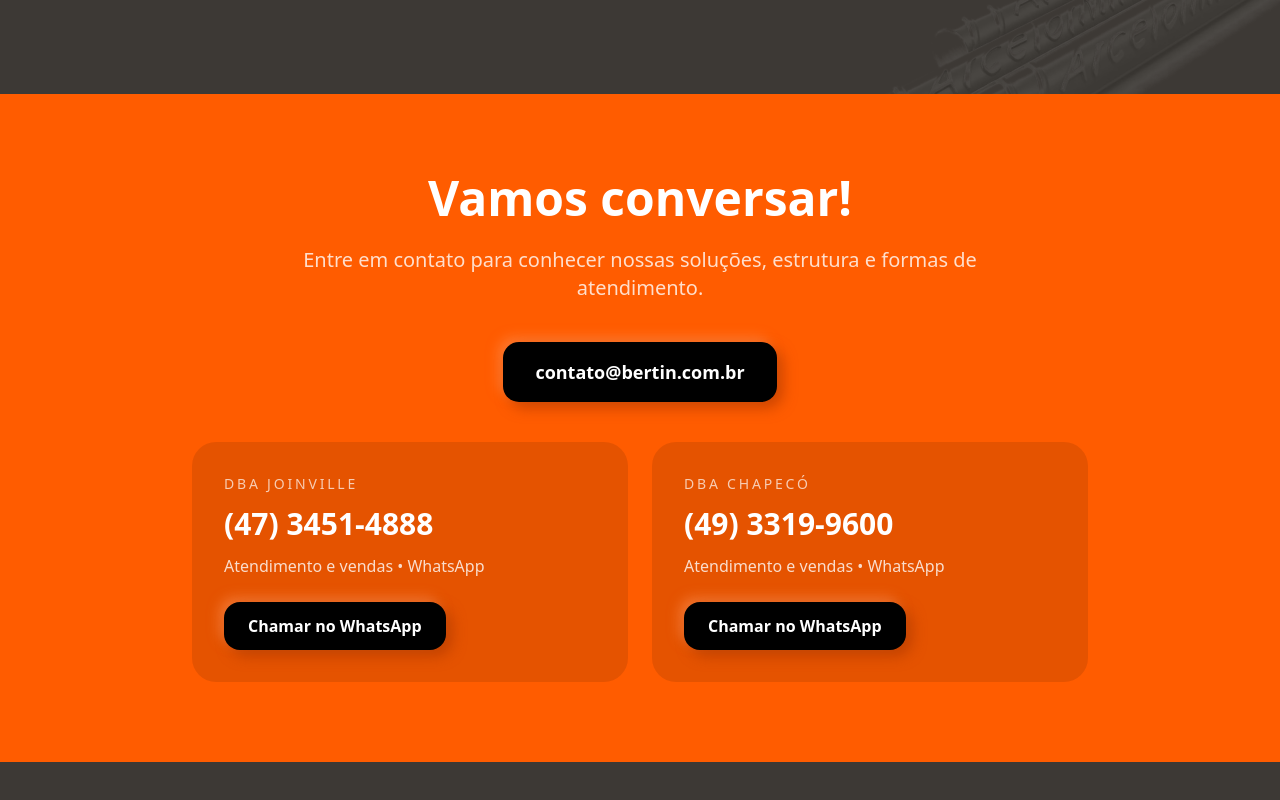
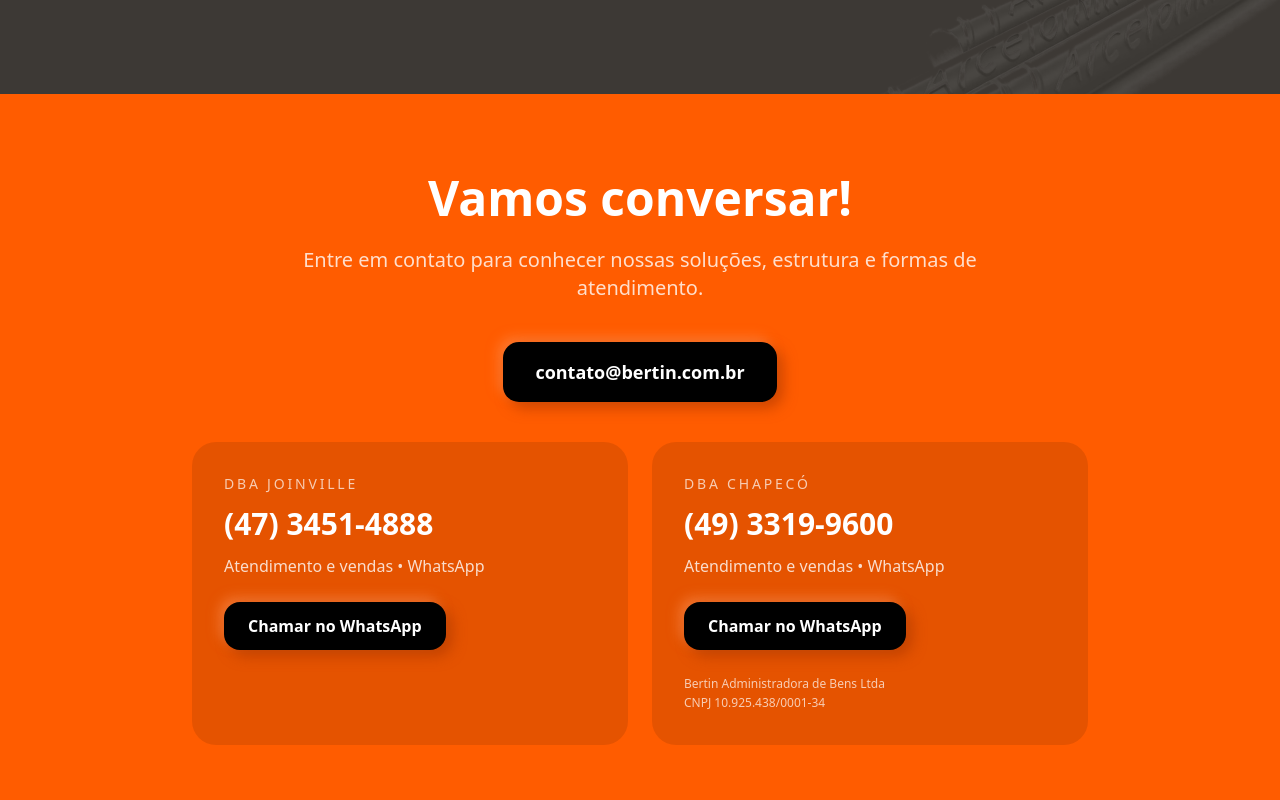
Before and after one commit to RARBertin/bertin-site, a React (Vite) app: page / in a window 1280 px wide. Shown: the part 2145-2945 px from the top of the page. Before the commit the page ends 2907 px from the top, so only its background shows below. Built offline with nearby package versions, Linux system fonts and the light colour scheme.

Commit message:
Contato: razão social e CNPJ da Bertin Adm abaixo de Chapecó
Para a verificação do negócio na Meta (WhatsApp no portal), que confere se o
site corresponde à empresa. Pedido do Raffael em 15/10/2026.

Co-Authored-By: Claude Opus 5.5 <noreply@anthropic.com>

```diff
--- a/src/main.jsx
+++ b/src/main.jsx
@@ -341,6 +341,11 @@ function BertinLandingPage() {
               >
                 Chamar no WhatsApp
               </a>
+
+              <div className="mt-6 text-xs opacity-70 leading-relaxed">
+                Bertin Administradora de Bens Ltda<br />
+                CNPJ 10.925.438/0001-34
+              </div>
             </div>
 
           </div>
```
